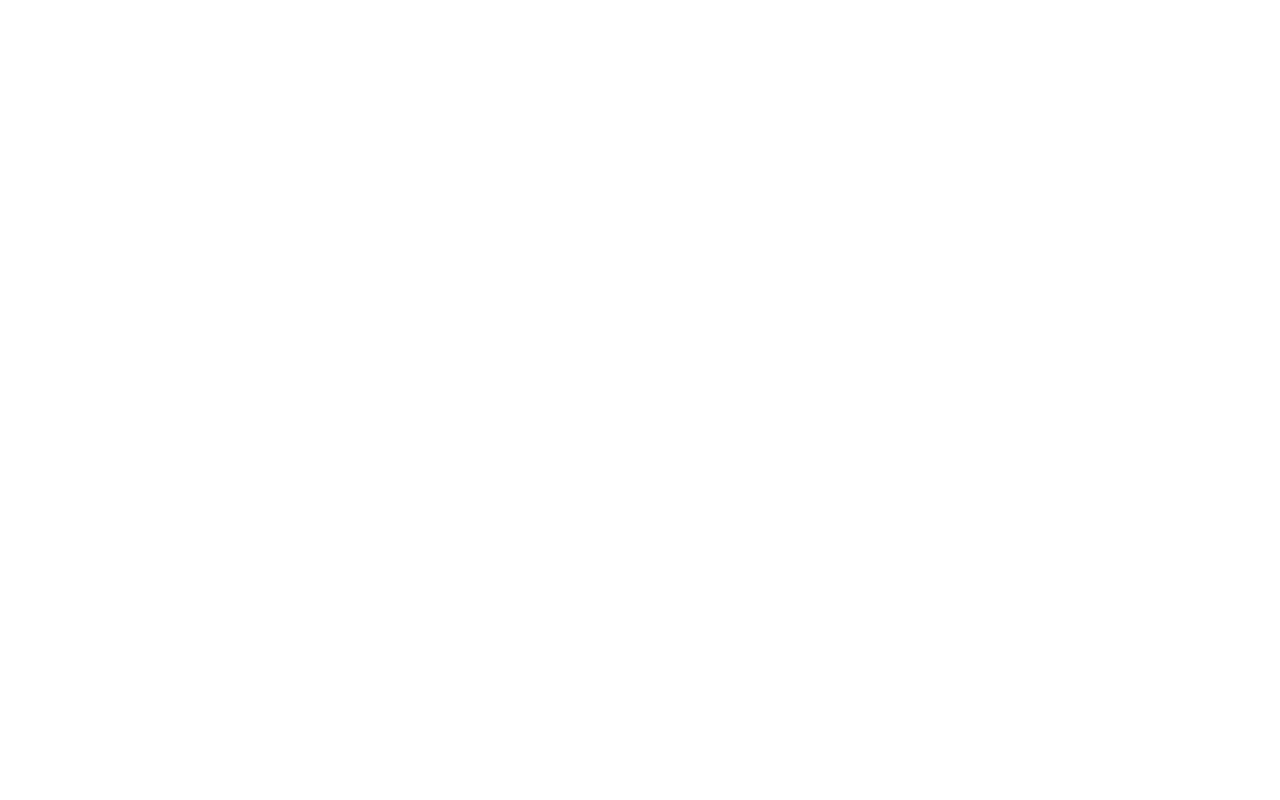
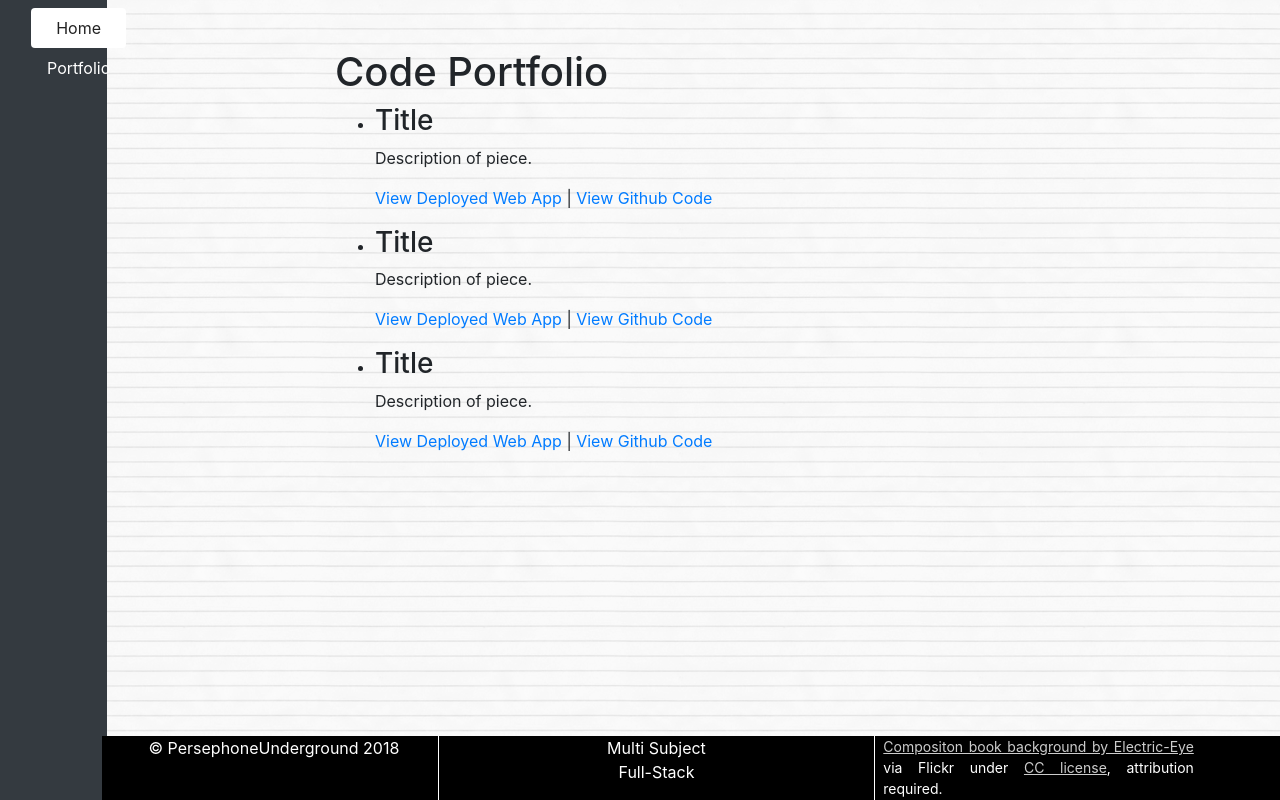
Before and after one commit to CodeQuiver/personal-portfolio, a plain HTML site: page pages/portfolio.html in a window 1280 px wide. Drawn offline with nearby package versions, Linux system fonts and the light colour scheme.

Commit message:
basic setup complete

```diff
--- a/assets/css/customtheme.css
+++ b/assets/css/customtheme.css
@@ -1,9 +1,29 @@
+body {
+    background-color: #aaaaaa;
+    background-image: url( ../images/composition-book-cover-tile-attrib-req-electric-eye-flickr.jpg);
+}
+
+.portfolio-body {
+    background-color: #aaaaaa;
+    background-image: url( ../images/lined_paper.png);
+}
+
 .custom-fill-viewport {
     min-height: 100vh;
 } /* this is used to set the largest page containers to a minimum of the viewport height- changed from simply height since on smaller screens I want it to grow, just never not fill the screen*/
 
 .custom-full-height {
     min-height: 100%;
+}
+
+.jumbotron {
+    text-align: center;
+    line-height: 2rem;
+}
+
+.jumbotron h3 {
+    text-transform: uppercase;
+    text-decoration: underline;
 }
 
 .nav-pills .nav-link.active {
@@ -24,3 +44,18 @@
 .nav-pills .nav-link:hover, .nav-pills .nav-link:focus {
     text-decoration: underline;
 }
+
+footer div {
+    text-align: center;
+    font-size: 16px;
+}
+
+footer div.credits {
+    text-align: justify;
+    font-size: 14px;
+}
+
+footer div.credits a, footer div.credits a:link, footer div.credits a:hover {
+    text-decoration: underline;
+    color: #cccccc;
+}
--- a/pages/portfolio.html
+++ b/pages/portfolio.html
@@ -0,0 +1,109 @@
+<!DOCTYPE html>
+<html lang="en">
+<head>
+<!-- Required meta tags -->
+<meta charset="utf-8" />
+<meta name="viewport" content="width=device-width, initial-scale=1, shrink-to-fit=no" />
+
+<!-- Bootstrap CSS -->
+<link rel="stylesheet" href="https://maxcdn.bootstrapcdn.com/bootstrap/4.0.0/css/bootstrap.min.css" integrity="sha384-Gn5384xqQ1aoWXA+058RXPxPg6fy4IWvTNh0E263XmFcJlSAwiGgFAW/dAiS6JXm" crossorigin="anonymous" />
+
+<!-- Custom CSS -->
+<link rel="stylesheet" href="../assets/css/customtheme.css" title="customtheme" />
+
+<title>PersephoneUnderground: Student Portfolio</title>
+</head>
+
+<body class="custom-fill-viewport portfolio-body">
+
+<div class="container-fluid custom-fill-viewport">
+    <div class="row custom-fill-viewport">
+        <!-- INNER CONTAINER -->
+        <div class="col-md-12 custom-full-height">
+            <!-- MAIN PAGE ROW -->
+            <div class="row custom-full-height">
+                <!-- SIDEBAR NAVIGATION -->
+                <div class="col-md-1 col-sm-2 col-xs-12 custom-full-height bg-dark">
+                    <nav class="navbar navbar-dark bg-dark">
+                        <ul class="nav nav-pills nav-fill nav-dark">
+                            <li class="nav-item">
+                                <a class="nav-link active" href="../index.html">Home</a>
+                            </li>
+                            <li class="nav-item">
+                                <a class="nav-link" href="#">Portfolio</a>
+                            </li>
+                            <!-- <li class="nav-item">
+                                <a class="nav-link" href="#">Contact</a>
+                            </li> -->
+
+                        </ul>
+                    </nav>
+                </div>
+
+                <!-- END SIDEBAR NAVIGATION -->
+
+                <!-- SPACER COL -->
+                <div class="col-md-2 col-sm-1 col-xs-0">
+                </div>
+                <!-- END SPACER COL -->
+
+                <!-- MAIN CONTENT AREA-->
+                <main class="col-md-6 col-sm-8 col-xs-12 pt-5">
+                    <h1>Code Portfolio</h1>
+                    <ul>
+                        <li>
+                            <h3>Title</h3>
+                            <p>Description of piece.</p>
+                            <p><a href="http://">View Deployed Web App</a> | <a href="http://">View Github Code</a></p>
+                        </li>
+                        <li>
+                            <h3>Title</h3>
+                            <p>Description of piece.</p>
+                            <p><a href="http://">View Deployed Web App</a> | <a href="http://">View Github Code</a></p>
+                        </li>
+                        <li>
+                            <h3>Title</h3>
+                            <p>Description of piece.</p>
+                            <p><a href="http://">View Deployed Web App</a> | <a href="http://">View Github Code</a></p>
+                        </li>
+                    </ul>
+                </main>
+                <!-- END MAIN CONTENT AREA-->
+
+                <!-- SPACER COL -->
+                <div class="col-md-3 col-sm-1 col-xs-0">
+                </div>
+                <!-- END SPACER COL -->
+            </div>
+            <!-- END MAIN PAGE ROW -->
+
+            <!-- FOOTER -->
+            <footer class="row fixed-bottom text-white" style="background-color: black;">
+                <div class="col-md-1 col-sm-2 col-xs-0 px-0 mx-2 bg-dark">
+                </div>
+                <div class="col-md-3 px-0 mx-0" style="background-color: black;">
+                    <p>&copy; PersephoneUnderground 2018</p>
+
+                </div>
+                <div class="col-md-4 col-sm-3 border-left border-white" style="background-color: black;">
+                    <p>Multi Subject<br />
+                        Full-Stack</p>
+                </div>
+                <div class="col-md-3 credits border-left border-white px-2 mx-0 text-white" style="background-color: black;">
+                    <a href="https://www.flickr.com/photos/sightrays/93444575" target="_blank">Compositon book background by Electric-Eye</a>
+                    via Flickr under <a href="https://creativecommons.org/licenses/by-nc/2.0/legalcode" target="_blank">CC license</a>, attribution required.
+                </div>
+            </footer>
+            <!-- END FOOTER -->
+        </div>
+    </div>
+</div>
+
+
+<!-- Optional JavaScript to accompany Bootstrap -->
+<!-- jQuery first, then Popper.js, then Bootstrap JS -->
+<script src="https://code.jquery.com/jquery-3.2.1.slim.min.js" integrity="sha384-KJ3o2DKtIkvYIK3UENzmM7KCkRr/rE9/Qpg6aAZGJwFDMVNA/GpGFF93hXpG5KkN" crossorigin="anonymous"></script>
+<script src="https://cdnjs.cloudflare.com/ajax/libs/popper.js/1.12.9/umd/popper.min.js" integrity="sha384-ApNbgh9B+Y1QKtv3Rn7W3mgPxhU9K/ScQsAP7hUibX39j7fakFPskvXusvfa0b4Q" crossorigin="anonymous"></script>
+<script src="https://maxcdn.bootstrapcdn.com/bootstrap/4.0.0/js/bootstrap.min.js" integrity="sha384-JZR6Spejh4U02d8jOt6vLEHfe/JQGiRRSQQxSfFWpi1MquVdAyjUar5+76PVCmYl" crossorigin="anonymous"></script>
+</body>
+</html>
```
Also changed, not shown: index.html (+23 -18 lines).
